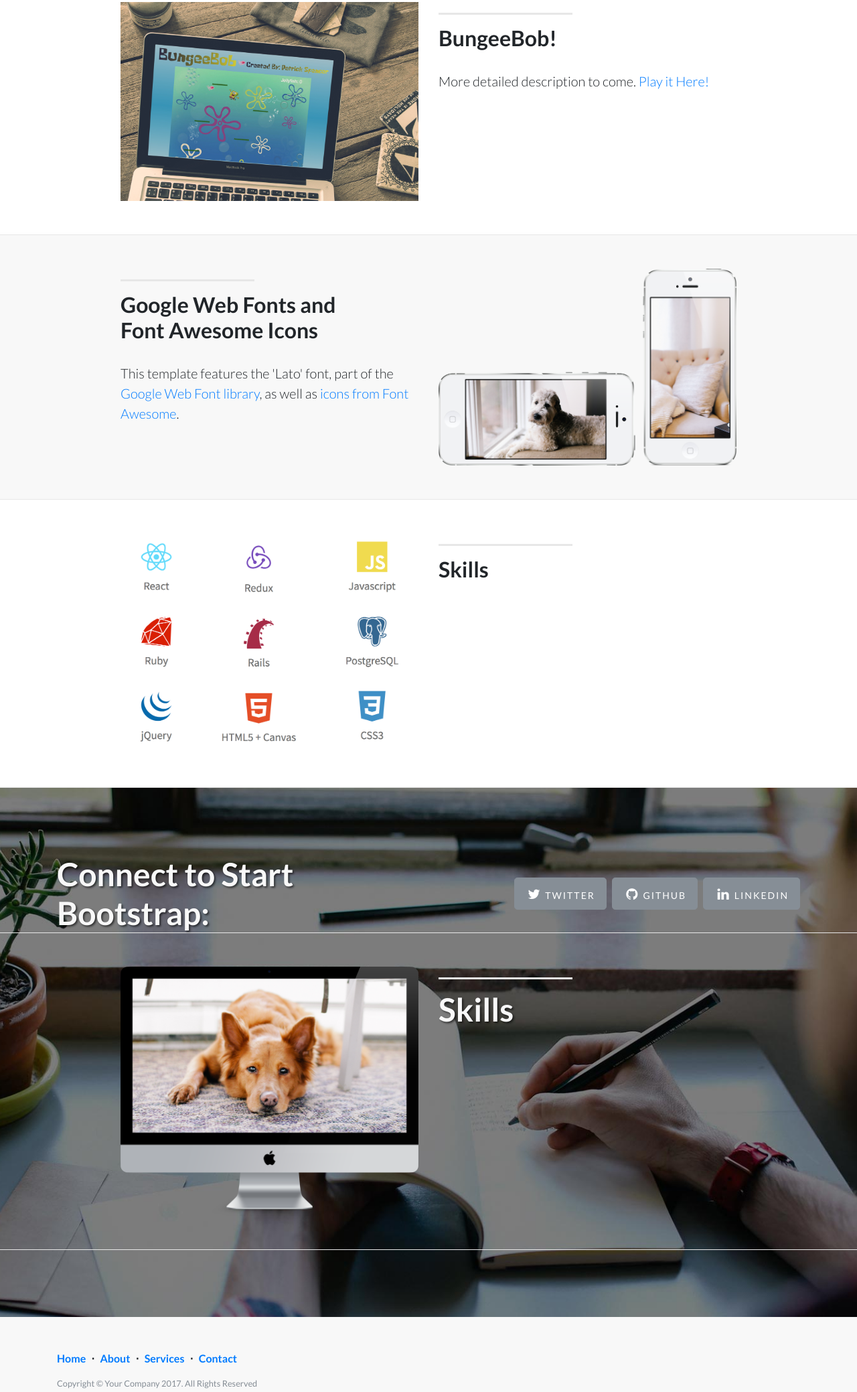
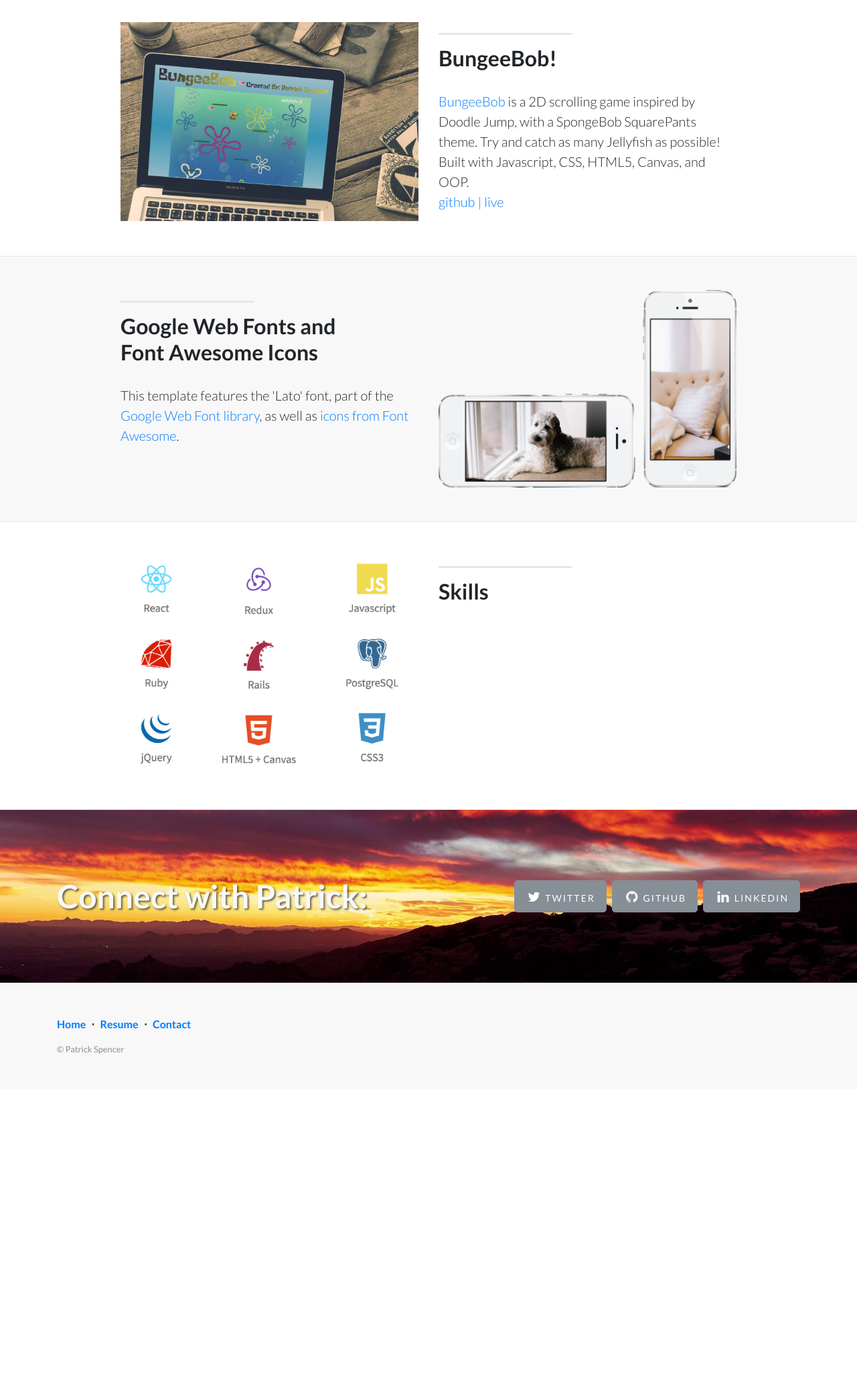
Before and after one commit to pts9789/pts9789.github.io, a website: page index.html in a window 1280 px wide. Shown: the part 1921-3999 px from the top of the page at 67% size. After the commit the page ends 3547 px from the top, so only its background shows below. Drawn offline with Linux system fonts and the light colour scheme.

Commit message:
New footer img and details for bungeebob

```diff
--- a/css/landing-page.css
+++ b/css/landing-page.css
@@ -100,7 +100,7 @@ body, h1, h2, h3, h4, h5, h6 {
 .banner {
   padding: 100px 0;
   color: #f8f8f8;
-  background: url(../img/banner-bg.jpg) no-repeat center center;
+  background: url(../img/mtLemon.jpg) no-repeat center center;
   background-size: cover;
 }
 
--- a/index.html
+++ b/index.html
@@ -8,7 +8,7 @@
     <meta name="description" content="">
     <meta name="author" content="">
 
-    <title>Landing Page - Start Bootstrap Theme</title>
+    <title>Patrick Spencer</title>
 
     <!-- Bootstrap core CSS -->
     <link href="vendor/bootstrap/css/bootstrap.min.css" rel="stylesheet">
@@ -34,7 +34,7 @@
           <hr class="intro-divider">
           <ul class="list-inline intro-social-buttons">
             <li class="list-inline-item">
-              <a href="#" class="btn btn-secondary btn-lg">
+              <a href="https://twitter.com/sixteenthnotes" class="btn btn-secondary btn-lg">
                 <i class="fa fa-twitter fa-fw"></i>
                 <span class="network-name">Twitter</span>
               </a>
@@ -100,7 +100,13 @@
             <h2 class="section-heading">SRO-tten Tomatoes</h2>
             <p class="lead">Standing Room Only
               <a target="_blank" href="http://sro-ttentomatoes.site">(SRO)</a>
-              is a full-stack web application that allows users search for Broadway Shows, check a their aggregate critic score, view a collection of critic and user reviews, and write personal user review. Built with Rails, React, Redux, Javascript, and PostgreSQL. </p>
+              is a full-stack web application that allows users search for Broadway Shows,
+               check a their aggregate critic score, view a collection of critic and user reviews,
+               and write personal user review. Built with Rails, React, Redux, Javascript, and PostgreSQL.
+               <br/>
+               <a target="_blank" href="https://github.com/pts9789/SRO">github </a>
+               <a target="_blank" href="http://sro-ttentomatoes.site">| live</a>
+             </p>
           </div>
           <div class="col-lg-5 mr-auto">
             <img class="img-fluid" src="img/sro_mockup.jpg" alt="">
@@ -120,8 +126,16 @@
             <hr class="section-heading-spacer">
             <div class="clearfix"></div>
             <h2 class="section-heading">BungeeBob!</h2>
-            <p class="lead">More detailed description to come.
-              <a target="_blank" href="https://pts9789.github.io/BungeeBob/">Play it Here!</a> </p>
+            <p class="lead">
+              <a target="_blank" href="https://pts9789.github.io/BungeeBob/">BungeeBob</a>
+            is a 2D scrolling game inspired by Doodle Jump, with a SpongeBob SquarePants theme.
+            Try and catch as many Jellyfish as possible!
+            <br/>
+            Built with Javascript, CSS, HTML5, Canvas, and OOP.
+            <br/>
+            <a target="_blank" href="https://github.com/pts9789/BungeeBob">github </a>
+            <a target="_blank" href="https://pts9789.github.io/BungeeBob/">| live</a>
+          </p>
           </div>
           <div class="col-lg-5 ml-auto order-lg-1">
             <img class="img-fluid" src="img/bungee_bob_mockup.jpg" alt="">
@@ -187,24 +201,24 @@
 
         <div class="row">
           <div class="col-lg-6 my-auto">
-            <h2>Connect to Start Bootstrap:</h2>
+            <h2>Connect with Patrick:</h2>
           </div>
           <div class="col-lg-6 my-auto">
             <ul class="list-inline banner-social-buttons">
               <li class="list-inline-item">
-                <a href="#" class="btn btn-secondary btn-lg">
+                <a href="https://twitter.com/sixteenthnotes" class="btn btn-secondary btn-lg">
                   <i class="fa fa-twitter fa-fw"></i>
                   <span class="network-name">Twitter</span>
                 </a>
               </li>
               <li class="list-inline-item">
-                <a href="#" class="btn btn-secondary btn-lg">
+                <a href="https://github.com/pts9789" class="btn btn-secondary btn-lg">
                   <i class="fa fa-github fa-fw"></i>
                   <span class="network-name">Github</span>
                 </a>
               </li>
               <li class="list-inline-item">
-                <a href="#" class="btn btn-secondary btn-lg">
+                <a href="https://www.linkedin.com/in/patrick-spencer-950645152/" class="btn btn-secondary btn-lg">
                   <i class="fa fa-linkedin fa-fw"></i>
                   <span class="network-name">Linkedin</span>
                 </a>
@@ -215,27 +229,6 @@
 
       </div>
       <!-- /.container -->
-
-      <section class="content-section-b">
-
-        <div class="container">
-
-          <div class="row">
-            <div class="col-lg-5 mr-auto order-lg-2">
-              <hr class="section-heading-spacer">
-              <div class="clearfix"></div>
-              <h2 class="section-heading">Skills</h2>
-            </div>
-            <div class="col-lg-5 ml-auto order-lg-1">
-              <img class="img-fluid" src="img/dog.png" alt="">
-            </div>
-          </div>
-
-        </div>
-        <!-- /.container -->
-
-      </section>
-      <!-- /.content-section-b -->
 
     </aside>
     <!-- /.banner -->
@@ -249,18 +242,14 @@
           </li>
           <li class="footer-menu-divider list-inline-item">&sdot;</li>
           <li class="list-inline-item">
-            <a href="#about">About</a>
+            <a href="#resume">Resume</a>
           </li>
           <li class="footer-menu-divider list-inline-item">&sdot;</li>
           <li class="list-inline-item">
-            <a href="#services">Services</a>
-          </li>
-          <li class="footer-menu-divider list-inline-item">&sdot;</li>
-          <li class="list-inline-item">
-            <a href="#contact">Contact</a>
+            <a href="mailto:pspencer.ny@gmail.com">Contact</a>
           </li>
         </ul>
-        <p class="copyright text-muted small">Copyright &copy; Your Company 2017. All Rights Reserved</p>
+        <p class="copyright text-muted small">&copy; Patrick Spencer</p>
       </div>
     </footer>
 
```
Also changed, not shown: img/mtLemon.jpg (added).
